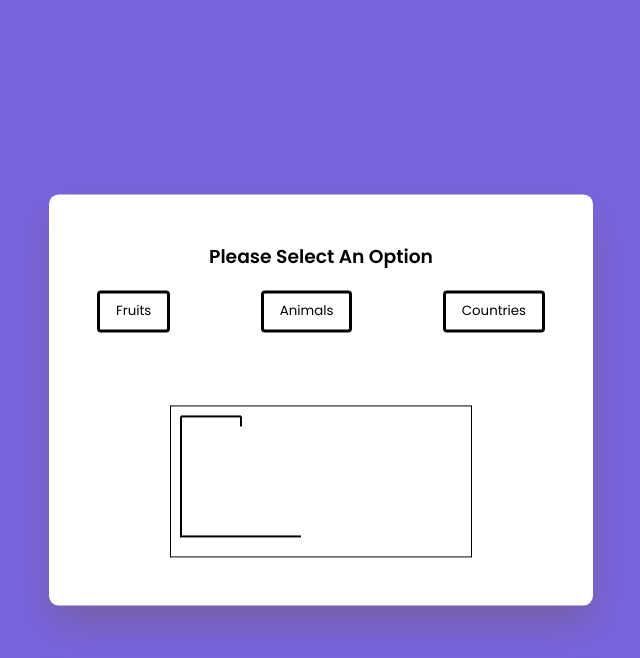
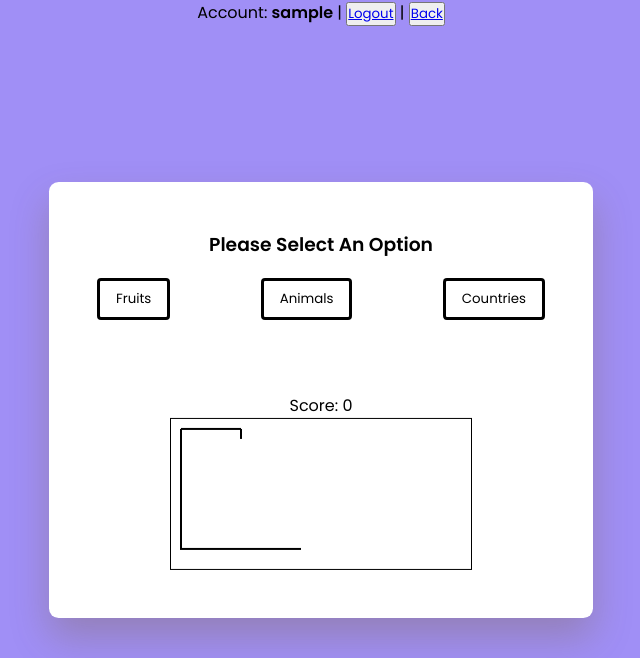
Before and after one commit to BenjaminVC/TippyToeTigers, a PHP site: page /hangman.php in a window 1280 px wide. Shown: the top 658 px of the page, without its empty margins (319-959 px from the left). Run offline with PHP 8.4, Linux system fonts and the light colour scheme; the visitor is signed in with stand-in values (Sample User, id 1).

Commit message:
Added the user logged in on Hangman, and changed the style on games.php

```diff
--- a/Hangman.css
+++ b/Hangman.css
@@ -6,7 +6,8 @@
 }
 
 body {
-  background-color: #7964e0;
+  background-color: #a08ff6;
+  text-align: center;
 }
 
 .container {
--- a/Hangman.php
+++ b/Hangman.php
@@ -1,19 +1,29 @@
+<?php
+session_start();
+?>
+
 <!DOCTYPE html>
 <html lang="en">
+
 <head>
   <meta name="viewport" content="width=device-width, initial-scale=1.0" />
   <title>Hangman</title>
-    <link
-      href="https://fonts.googleapis.com/css2?family=Poppins:wght@400;600&display=swap"
-      rel="stylesheet"
-    />
+  <link href="https://fonts.googleapis.com/css2?family=Poppins:wght@400;600&display=swap" rel="stylesheet" />
   <link rel="stylesheet" href="Hangman.css" />
 </head>
+
 <body>
+  <?php
+  echo 'Account: <strong>' . $_SESSION['username'] .
+    '</strong>
+| <button><a href="logout.php">Logout</a></button>
+| <button><a href="games.php">Back</a></button>';
+  ?>
   <div class="container">
     <div id="options-container"></div>
     <div id="letter-container" class="letter-container hide"></div>
     <div id="user-input-section"></div>
+    <div id="score-container">Score: <span id="score">0</span></div>
     <canvas id="canvas"></canvas>
     <div id="new-game-container" class="new-game-popup hide">
       <div id="result-text"></div>
@@ -22,4 +32,5 @@
   </div>
   <script src="Hangman.js"></script>
 </body>
+
 </html>
--- a/database.sql
+++ b/database.sql
@@ -2,7 +2,7 @@ CREATE TABLE user_info (
     username Text NOT NULL PRIMARY KEY,
     first_name TEXT NOT NULL,
     last_name TEXT NOT NULL,
-    email TEXT NOT NULL
+    email TEXT NOT NULL UNIQUE
 );
 
 INSERT INTO user_info (username, first_name, last_name, email) VALUES
```
Also changed, not shown: games.php (+4 -3 lines). Lines whose indentation alone changed are shown as unchanged.
